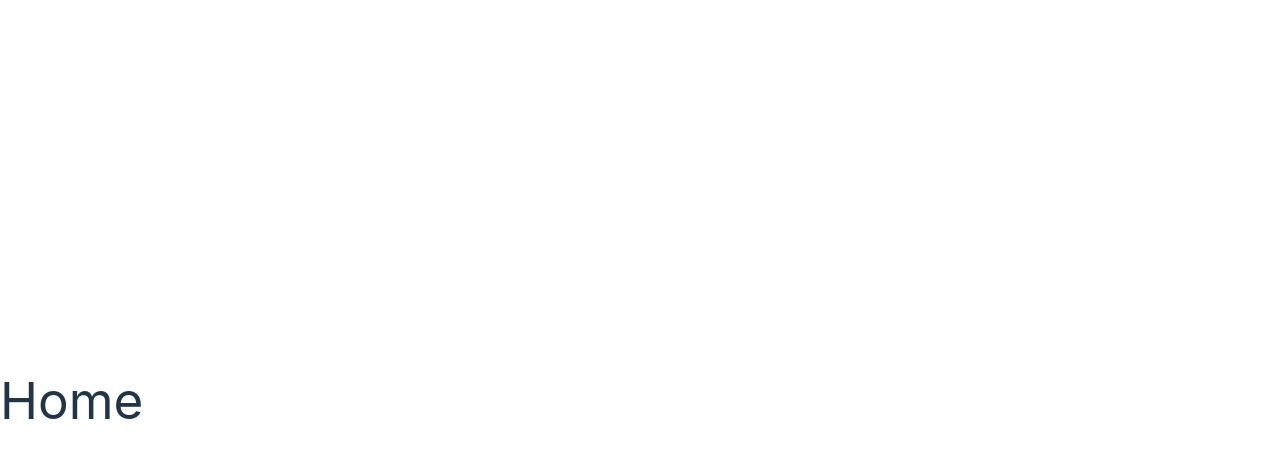
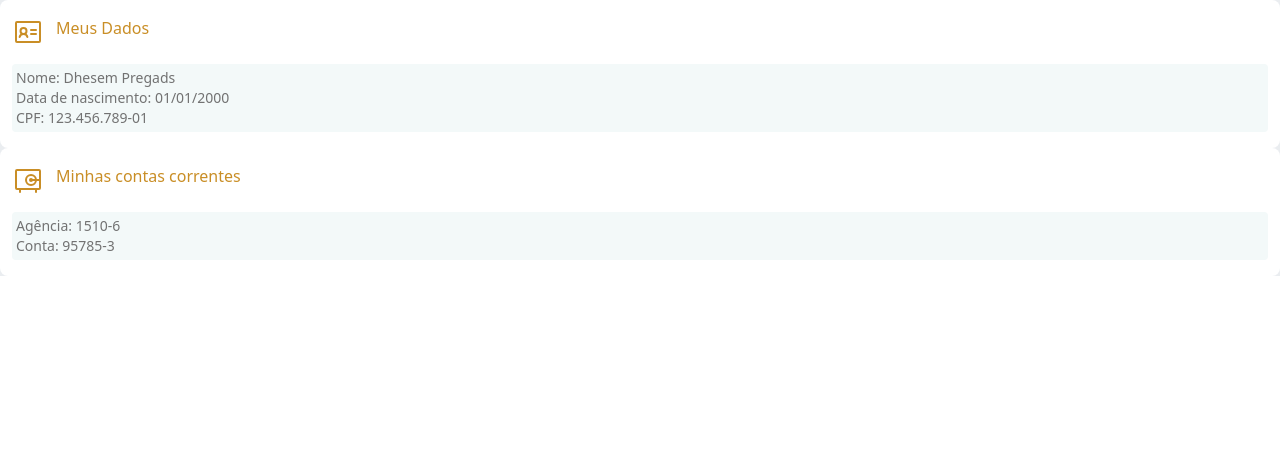
Before and after one commit to LuisGustavoCZP/AlphaBank, a React (Vite) app in the folder web/: page / in a window 1280 px wide. Shown: the top 458 px of the page. Built offline with nearby package versions, Linux system fonts and the light colour scheme.

Commit message:
Componentes de Button e Profiles

```diff
--- a/web/package.json
+++ b/web/package.json
@@ -18,6 +18,7 @@
     }
   },
   "dependencies": {
+    "phosphor-react": "^1.4.1",
     "react": "^18.2.0",
     "react-dom": "^18.2.0",
     "react-router-dom": "^6.3.0"
@@ -30,6 +31,7 @@
     "@typescript-eslint/parser": "^5.30.7",
     "@vitejs/plugin-react": "^2.0.0",
     "autoprefixer": "^10.4.7",
+    "cssnano": "^5.1.12",
     "eslint": "^8.20.0",
     "eslint-config-airbnb": "^19.0.4",
     "eslint-plugin-import": "^2.26.0",
@@ -40,6 +42,6 @@
     "postcss": "^8.4.14",
     "tailwindcss": "^3.1.6",
     "typescript": "^4.6.4",
-    "vite": "^3.0.0"
+    "vite": "^3.0.3"
   }
 }
--- /dev/null
+++ b/web/postcss.config.cjs
@@ -0,0 +1,8 @@
+// eslint-disable-next-line no-undef
+module.exports = {
+    plugins: {
+      tailwindcss: {},
+      autoprefixer: {},
+      cssnano: {}
+    }
+  }
--- a/web/src/App.tsx
+++ b/web/src/App.tsx
@@ -2,7 +2,7 @@
 import { BrowserRouter } from 'react-router-dom';
 import { Router } from './routes';
 /* import './App.css'; */
-import './styles/global.css';
+
 
 function App()
 {
--- /dev/null
+++ b/web/src/components/Button.tsx
@@ -0,0 +1,16 @@
+/* eslint-disable react/react-in-jsx-scope */
+
+import { MouseEventHandler } from "react";
+
+interface PropTypes{
+    label: string;
+    category: 'primary' | 'secondary' | 'cancel';
+    onClick: MouseEventHandler<HTMLButtonElement>;
+}
+
+export function Button (props: PropTypes)
+{
+    return (
+        <button className={`btn-${props.category}-base`} onClick={props.onClick}>{props.label}</button>
+    );
+}
--- /dev/null
+++ b/web/src/components/DataBox.tsx
@@ -0,0 +1,43 @@
+/* eslint-disable react/react-in-jsx-scope */
+
+import { ArrowsLeftRight, Bank, DownloadSimple, IdentificationCard, Receipt, UploadSimple, Vault } from "phosphor-react";
+
+export enum DataBoxLabels{
+    MEUS_DADOS = 'Meus Dados',
+    MINHAS_CONTAS_CORRENTES = 'Minhas contas correntes',
+    EXTRATO_DE_TRANSAÇOES = 'Extrato de transações',
+    TRANSFERÊNCIA = 'Transferência',
+    DEPOSITO = 'Depósito',
+    SAQUE = 'Saque',
+    COMPROVANTE_DE_TRANSAÇAO = 'Comprovante de transação'
+}
+
+interface PropTypes{
+    label: DataBoxLabels;
+    data: JSX.Element[];
+}
+
+function chooseIcon(label: DataBoxLabels){
+    switch(label){
+        case DataBoxLabels.MEUS_DADOS: return <IdentificationCard size={32} />;
+        case DataBoxLabels.MINHAS_CONTAS_CORRENTES: return <Vault size={32} />;
+        case DataBoxLabels.EXTRATO_DE_TRANSAÇOES: return <Bank size={32} />;
+        case DataBoxLabels.TRANSFERÊNCIA: return <ArrowsLeftRight size={32} />;
+        case DataBoxLabels.DEPOSITO: return <UploadSimple size={32} />;
+        case DataBoxLabels.SAQUE: return <DownloadSimple size={32} />;
+        case DataBoxLabels.COMPROVANTE_DE_TRANSAÇAO: return <Receipt size={32} />;
+    }
+}
+
+export function DataBox (props: PropTypes)
+{
+    return (
+        <div className="px-3 py-4 text-left bg-white rounded-lg text-[#C98E26] text-base font-medium">
+            <div className="flex mb-4">
+                {chooseIcon(props.label)}
+                <p className="mx-3">{props.label}</p>
+            </div>
+            {props.data}
+        </div>
+    );
+}
--- /dev/null
+++ b/web/src/components/ProfileAccountsData.tsx
@@ -0,0 +1,16 @@
+/* eslint-disable react/react-in-jsx-scope */
+
+interface PropTypes{
+    branch: string;
+    account: string;
+}
+
+export function ProfileAccountsData (props: PropTypes)
+{
+    return (
+        <div className="bg-[#F3F9F9] p-1 rounded text-[#727272] text-sm">
+            <p>Agência: {props.branch}</p>
+            <p>Conta: {props.account}</p>
+        </div>
+    );
+}
--- /dev/null
+++ b/web/src/components/ProfileData.tsx
@@ -0,0 +1,18 @@
+/* eslint-disable react/react-in-jsx-scope */
+
+interface PropTypes{
+    name: string;
+    birthday: string;
+    cpf: string;
+}
+
+export function ProfileData (props: PropTypes)
+{
+    return (
+        <div className="bg-[#F3F9F9] p-1 rounded text-[#727272] text-sm">
+            <p>Nome: {props.name}</p>
+            <p>Data de nascimento: {props.birthday}</p>
+            <p>CPF: {props.cpf}</p>
+        </div>
+    );
+}
--- /dev/null
+++ b/web/src/components/ProfilePage.tsx
@@ -0,0 +1,18 @@
+/* eslint-disable react/react-in-jsx-scope */
+
+import { DataBox, DataBoxLabels } from "./DataBox";
+import { ProfileAccountsData } from "./ProfileAccountsData";
+import { ProfileData } from "./ProfileData";
+
+export function ProfilePage ()
+{
+    const profileData = [<ProfileData key={1} name="Dhesem Pregads" birthday="01/01/2000" cpf="123.456.789-01"></ProfileData>];
+    const profileAccountsData = [<ProfileAccountsData key={1} branch="1510-6" account="95785-3"></ProfileAccountsData>];
+
+    return (
+        <div className="bg-[#EAEDF0]">
+            <DataBox label={DataBoxLabels.MEUS_DADOS} data={profileData}></DataBox>
+            <DataBox label={DataBoxLabels.MINHAS_CONTAS_CORRENTES} data={profileAccountsData}></DataBox>
+        </div>
+    );
+}
--- a/web/src/main.tsx
+++ b/web/src/main.tsx
@@ -1,7 +1,8 @@
 import React from 'react'
 import ReactDOM from 'react-dom/client'
 import App from './App'
-import './index.css'
+import './styles/global.css';
+// import './index.css'
 
 ReactDOM.createRoot(document.getElementById('root') as HTMLElement).render(
   <React.StrictMode>
--- a/web/src/routes/home.tsx
+++ b/web/src/routes/home.tsx
@@ -1,5 +1,9 @@
 /* eslint-disable react/react-in-jsx-scope */
 import { Route, Navigate } from 'react-router-dom';
+import { Button } from '../components/Button';
+import { DataBox, DataBoxLabels } from '../components/DataBox';
+import { ProfileData } from '../components/ProfileData';
+import { ProfilePage } from '../components/ProfilePage';
 
 export function HomeRoute ()
 {
@@ -7,7 +11,7 @@ export function HomeRoute ()
         <Route
             path="/"
             element={
-                <h1>Home</h1>
+                <ProfilePage ></ProfilePage>
             }
         />
     );
--- a/web/src/styles/global.css
+++ b/web/src/styles/global.css
@@ -1,3 +1,17 @@
 @tailwind base;
 @tailwind components;
 @tailwind utilities;
+
+@layer components{
+    .btn-primary-base{
+        @apply bg-[#338896] hover:bg-[#3FA7B8] disabled:bg-[#33889680] flex-row py-2.5 px-6 font-medium text-sm text-[#F7F7F7] disabled:text-[#F7F7F780] rounded
+    }
+
+    .btn-secondary-base{
+        @apply bg-[#424245] hover:bg-[#5C5C5C] disabled:bg-[#42424580] flex-row py-2.5 px-6 font-medium text-sm text-[#F7F7F7] disabled:text-[#F7F7F780] rounded
+    }
+
+    .btn-cancel-base{
+        @apply bg-[#E24B2D] hover:bg-[#F2664A] disabled:bg-[#E24B2D80] flex-row py-2.5 px-6 font-medium text-sm text-[#F7F7F7] disabled:text-[#F7F7F780] rounded
+    }
+}
--- a/web/tailwind.config.cjs
+++ b/web/tailwind.config.cjs
@@ -1,6 +1,7 @@
 /** @type {import('tailwindcss').Config} */
+// eslint-disable-next-line no-undef
 module.exports = {
-  content: [],
+  content: ['./src/**/*.{html,htm,js,jsx,ts,tsx}'],
   theme: {
     extend: {},
   },
```
Also changed, not shown: 2 other files (tests, documents, lock files or other folders).
